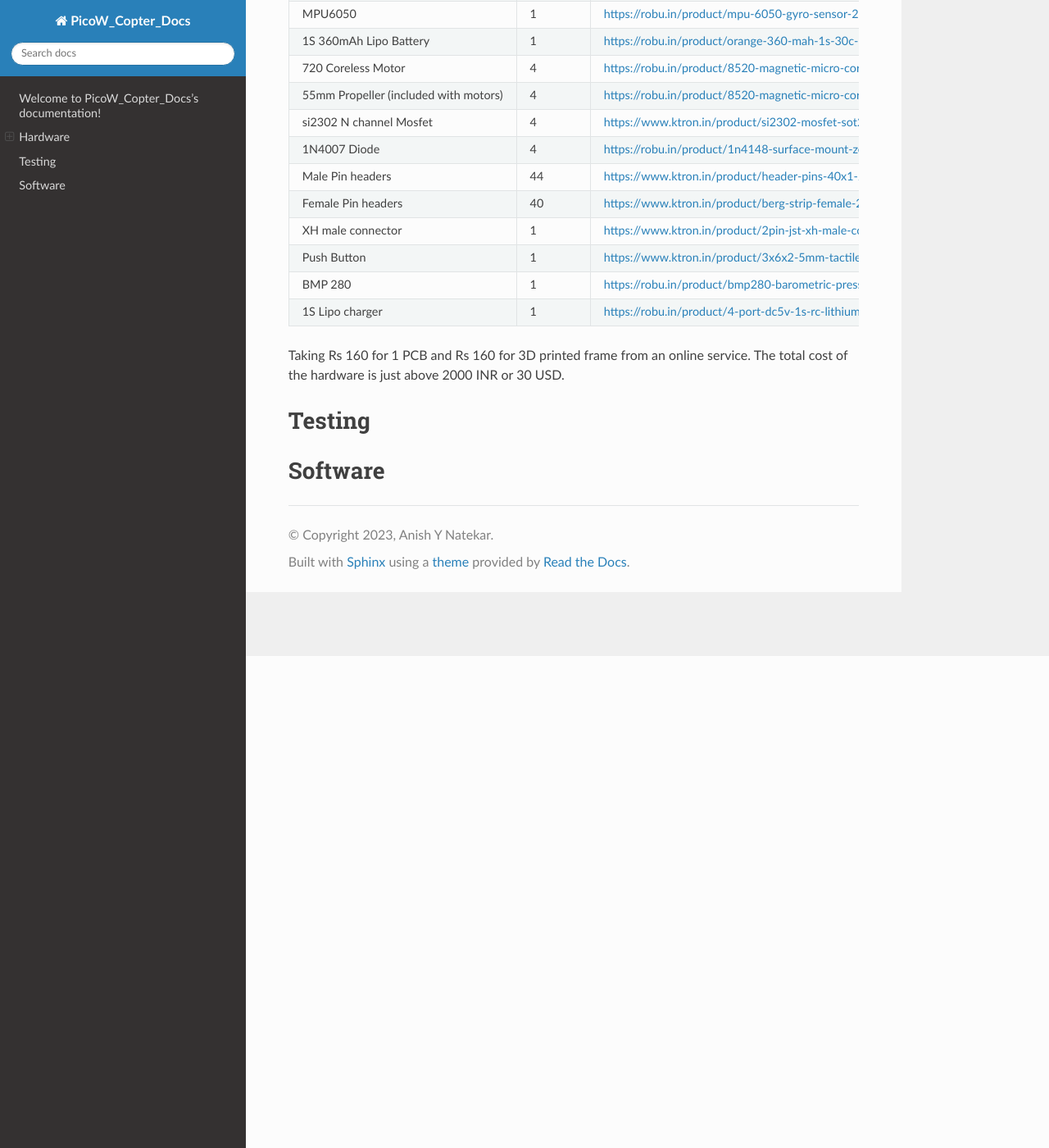
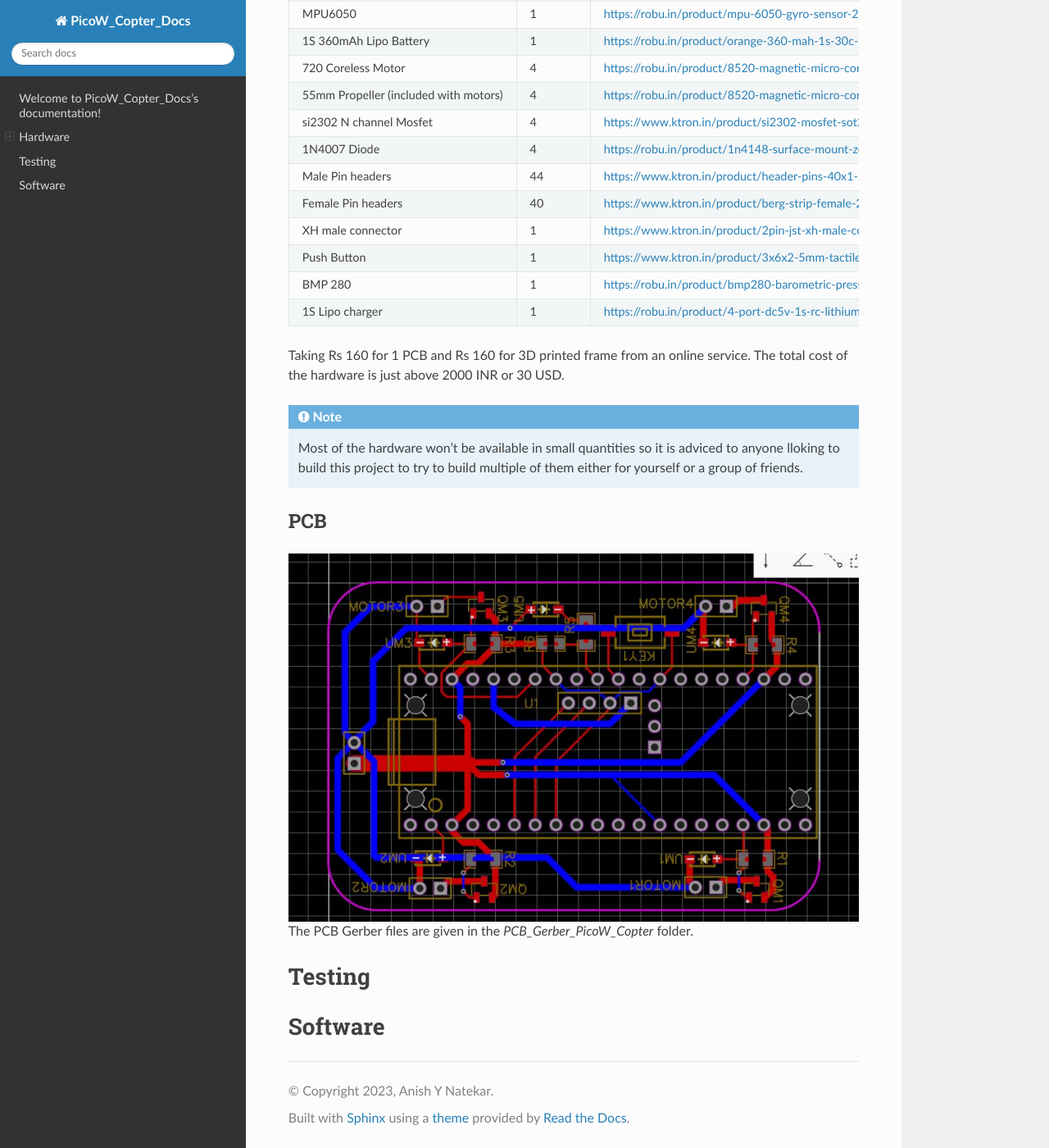
Before and after one commit to anish-natekar/PicoW_Copter_docs, a Sphinx documentation site: the page built from docs/source/index.rst, in a window 1280 px wide and 1400 px high, scrolled down 600 px. Shown: the whole window at 82% size. Built offline with Sphinx 7.4.7 and the Read the Docs theme 2.0.0, drawn with Linux system fonts in a browser that asks for light colours.

Commit message:
image added

```diff
--- a/docs/source/index.rst
+++ b/docs/source/index.rst
@@ -69,6 +69,21 @@ Bill of Materials
 Taking Rs 160 for 1 PCB and Rs 160 for 3D printed frame from an online service.
 The total cost of the hardware is just above 2000 INR or 30 USD.
 
+.. note::
+    Most of the hardware won't be available in small quantities so it is adviced to anyone lloking to build this project to try to build multiple of them either for yourself or a group of friends.
+
+PCB
+---
+
+.. image::
+    images/PCB.jpg
+    :width: 100%
+    :align: center
+    :alt: PCB
+
+The PCB Gerber files are given in the *PCB_Gerber_PicoW_Copter* folder.
+
+
 Testing
 =======
 
```
Also changed, not shown: docs/source/images/PCB.jpg (added).
